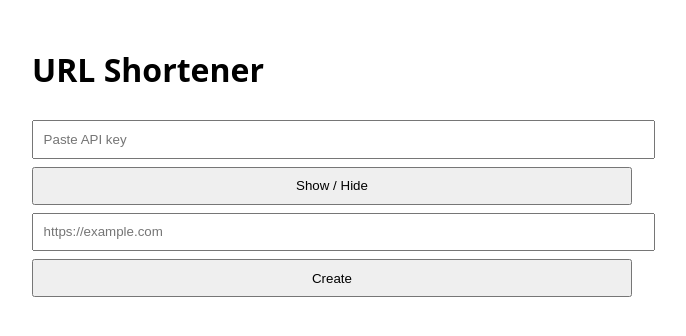
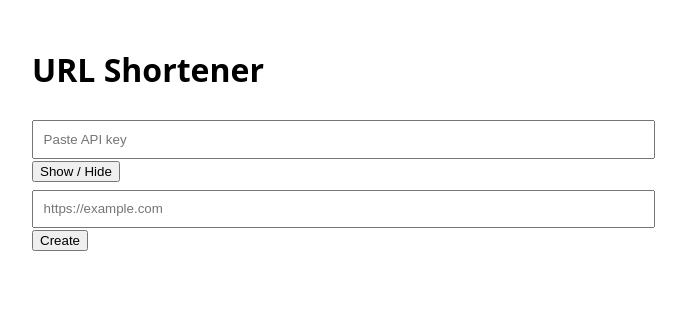
Before and after one commit to juliank1m/url-shortener, a Django app: page / in a window 1280 px wide. Shown: the top 336 px of the page, without its empty margins (308-994 px from the left). Run offline with Django 5.2, Linux system fonts and the light colour scheme.

Commit message:
Fix styling for input elements in index page

```diff
--- a/templates/index.html
+++ b/templates/index.html
@@ -5,11 +5,12 @@
   <title>URL Shortener</title>
   <style>
     body {
+
       font-family: system-ui, sans-serif;
       max-width: 600px;
       margin: 3rem auto;
     }
-    input, button {
+    input {
       padding: 0.6rem;
       margin-top: 0.5rem;
       width: 100%;
```
